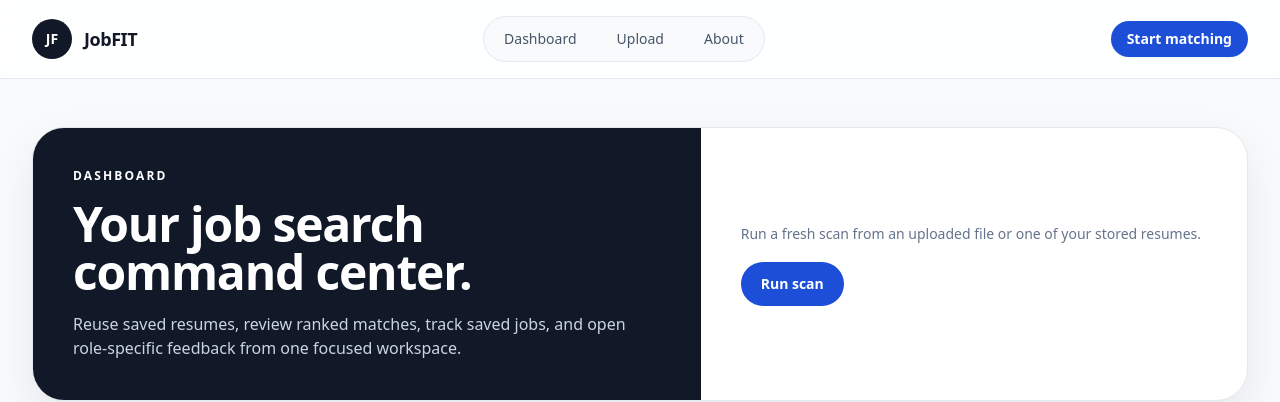
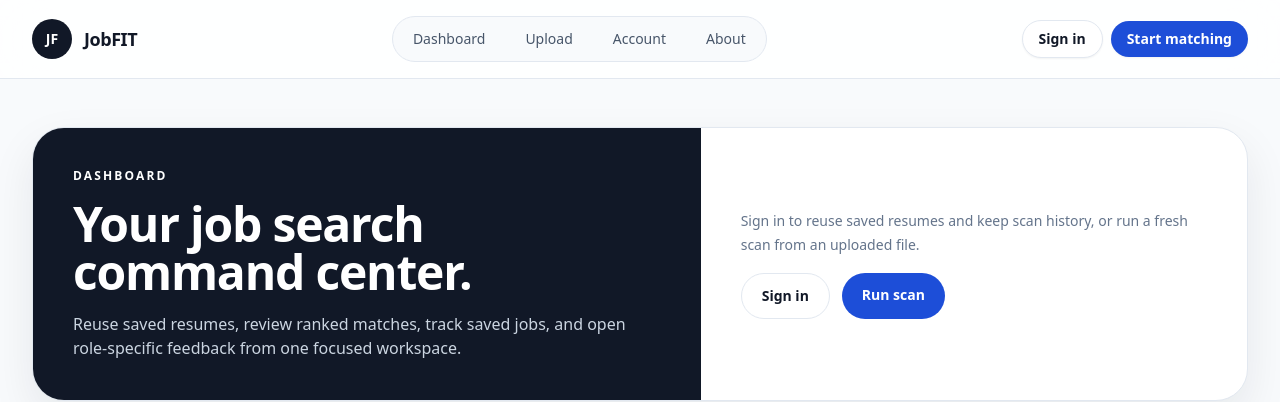
Before and after one commit to jival1215/JobFit, a Next.js app in the folder frontend/: page /dashboard in a window 1280 px wide. Shown: the top 402 px of the page. Built offline with nearby package versions, Linux system fonts and the light colour scheme; no server answers.

Commit message:
Restore visible sign in navigation

```diff
--- a/frontend/app/dashboard/page.tsx
+++ b/frontend/app/dashboard/page.tsx
@@ -17,10 +17,15 @@ export default function DashboardPage() {
             </p>
           </div>
           <div className="flex flex-col justify-center gap-4 p-8 sm:p-10">
-            <p className="text-sm leading-6 text-slateSoft">Run a fresh scan from an uploaded file or one of your stored resumes.</p>
-            <Link href="/upload" className="inline-flex w-fit rounded-full bg-brand-600 px-5 py-3 text-sm font-bold text-white hover:bg-brand-700">
-              Run scan
-            </Link>
+            <p className="text-sm leading-6 text-slateSoft">Sign in to reuse saved resumes and keep scan history, or run a fresh scan from an uploaded file.</p>
+            <div className="flex flex-wrap gap-3">
+              <Link href="/account" className="inline-flex w-fit rounded-full border border-line bg-white px-5 py-3 text-sm font-bold text-ink hover:bg-slate-50">
+                Sign in
+              </Link>
+              <Link href="/upload" className="inline-flex w-fit rounded-full bg-brand-600 px-5 py-3 text-sm font-bold text-white hover:bg-brand-700">
+                Run scan
+              </Link>
+            </div>
           </div>
         </div>
       </div>
--- a/frontend/components/Navbar.tsx
+++ b/frontend/components/Navbar.tsx
@@ -3,6 +3,7 @@ import Link from "next/link";
 const navItems = [
   { href: "/dashboard", label: "Dashboard" },
   { href: "/upload", label: "Upload" },
+  { href: "/account", label: "Account" },
   { href: "/about", label: "About" }
 ];
 
@@ -27,12 +28,20 @@ export function Navbar() {
             </Link>
           ))}
         </div>
+        <div className="flex items-center gap-2">
+          <Link
+            href="/account"
+            className="rounded-full border border-line bg-white px-4 py-2 text-sm font-semibold text-ink shadow-sm transition hover:bg-slate-50"
+          >
+            Sign in
+          </Link>
           <Link
             href="/upload"
             className="rounded-full bg-brand-600 px-4 py-2 text-sm font-semibold text-white shadow-sm transition hover:bg-brand-700"
           >
             Start matching
           </Link>
+        </div>
       </nav>
     </header>
   );
```
Lines whose indentation alone changed are shown as unchanged.
